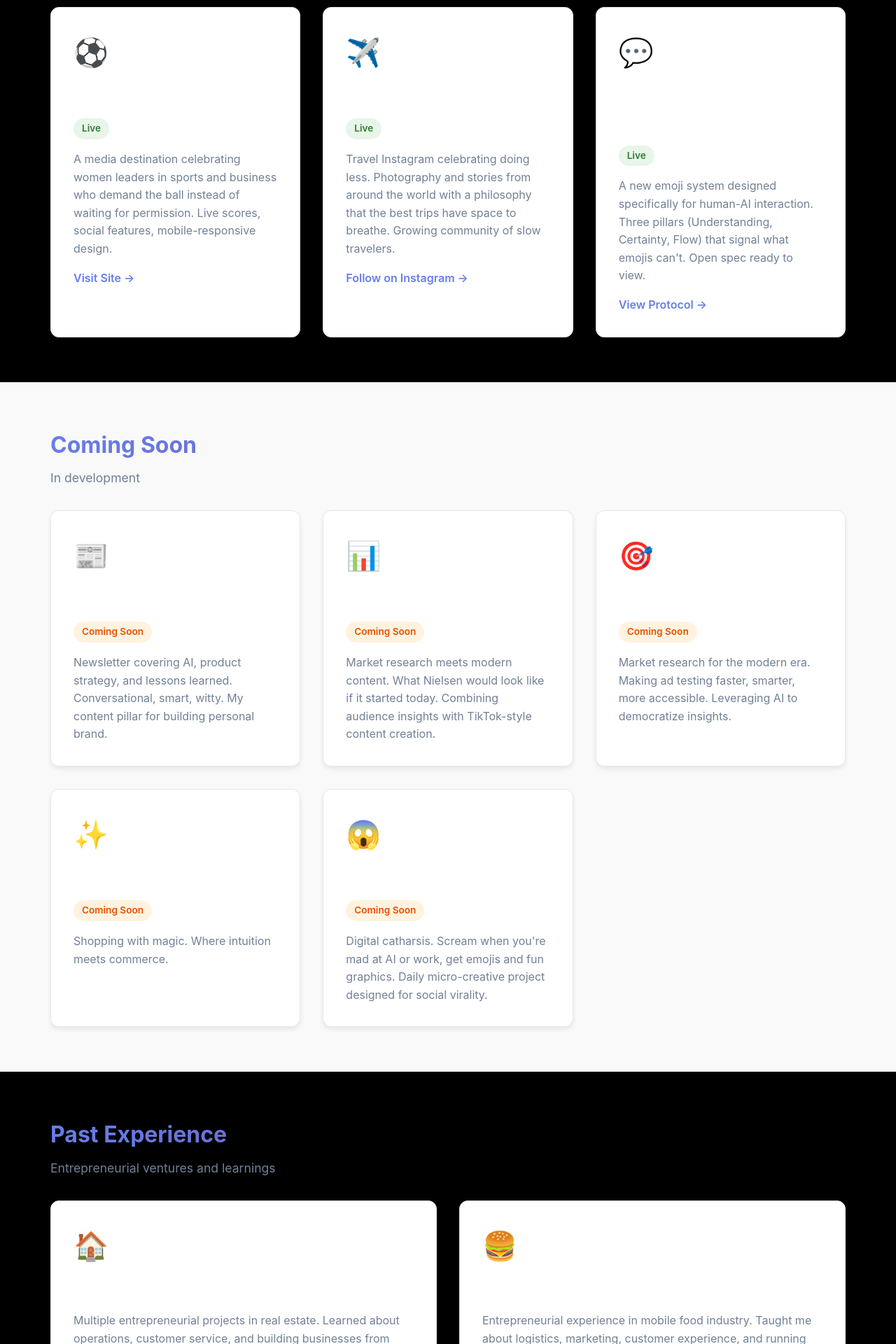
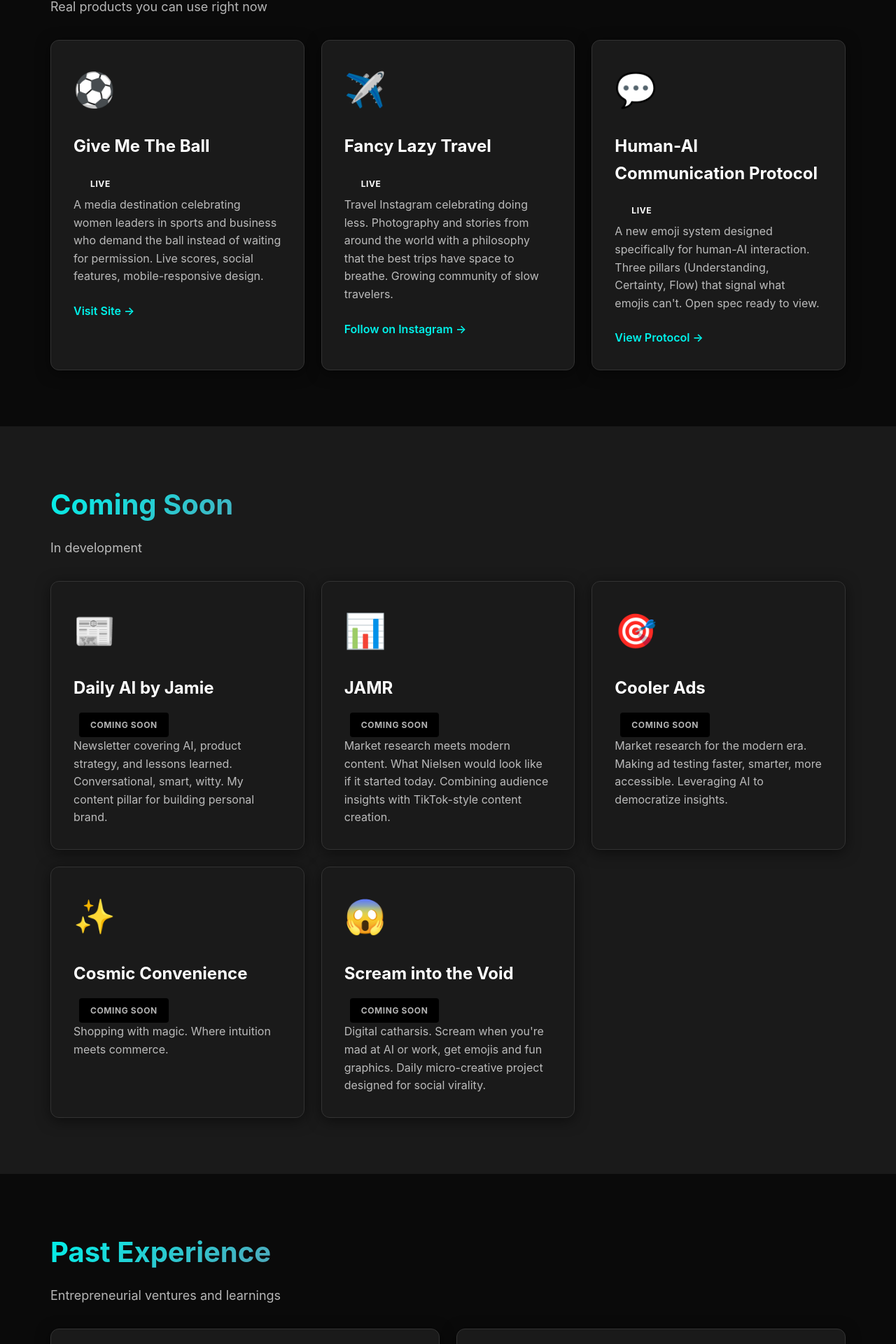
Before and after one commit to givemetheballai-debug/Buildwithjamie, a Next.js app: page /projects in a window 1280 px wide. Shown: the part 455-2375 px from the top of the page at 70% size. Built offline with nearby package versions, Linux system fonts and the light colour scheme.

Commit message:
Update page.js

```diff
--- a/app/projects/page.js
+++ b/app/projects/page.js
@@ -1,62 +1,6 @@
 import Navigation from '../../components/Navigation'
 import Footer from '../../components/Footer'
 import Link from 'next/link'
-
-const styles = {
-  pageHeader: {
-    marginTop: '70px',
-    padding: '4rem 2rem 2rem',
-    textAlign: 'center',
-    background: 'linear-gradient(135deg, #667eea 0%, #764ba2 100%)',
-    color: 'white'
-  },
-  section: {
-    padding: '4rem 2rem'
-  },
-  sectionAlt: {
-    padding: '4rem 2rem',
-    background: '#f9f9f9'
-  },
-  projectsGrid: {
-    display: 'grid',
-    gridTemplateColumns: 'repeat(auto-fit, minmax(350px, 1fr))',
-    gap: '2rem',
-    marginTop: '2rem'
-  },
-  projectCard: {
-    background: 'white',
-    borderRadius: '12px',
-    padding: '2rem',
-    boxShadow: '0 4px 6px rgba(0,0,0,0.07)',
-    border: '1px solid #e2e8f0',
-    transition: 'all 0.3s'
-  },
-  projectIcon: {
-    fontSize: '2.5rem',
-    marginBottom: '1rem'
-  },
-  tag: {
-    display: 'inline-block',
-    padding: '0.25rem 0.75rem',
-    borderRadius: '20px',
-    fontSize: '0.85rem',
-    fontWeight: 600,
-    marginBottom: '1rem'
-  },
-  tagLive: {
-    background: '#e8f5e9',
-    color: '#2e7d32'
-  },
-  tagComing: {
-    background: '#fff3e0',
-    color: '#e65100'
-  },
-  projectLink: {
-    color: '#667eea',
-    textDecoration: 'none',
-    fontWeight: 600
-  }
-}
 
 export const metadata = {
   title: 'Projects | Jamie Williams',
@@ -68,104 +12,136 @@ export default function Projects() {
     <>
       <Navigation />
 
-      <div style={styles.pageHeader}>
-        <h1 style={{fontSize: '3rem', marginBottom: '0.5rem'}}>All Projects</h1>
-        <p style={{fontSize: '1.2rem'}}>The things I've built, am building, and will build</p>
-      </div>
+      {/* Hero */}
+      <section className="section-hero text-center bg-gradient">
+        <div className="container">
+          <h1 className="text-5xl font-bold mb-sm">All Projects</h1>
+          <p className="text-xl">The things I've built, am building, and will build</p>
+        </div>
+      </section>
 
-      <section style={styles.section}>
-        <div className="container" style={{maxWidth: '1200px', margin: '0 auto'}}>
-          <h2 style={{fontSize: '2rem', marginBottom: '0.5rem', background: 'linear-gradient(135deg, #667eea 0%, #764ba2 100%)', WebkitBackgroundClip: 'text', WebkitTextFillColor: 'transparent'}}>Live & Shipping</h2>
-          <p style={{color: '#718096', marginBottom: '2rem', fontSize: '1.1rem'}}>Real products you can use right now</p>
+      {/* Live Projects */}
+      <section className="section bg-secondary">
+        <div className="container">
+          <h2 className="text-gradient text-4xl font-bold mb-sm">Live & Shipping</h2>
+          <p className="text-lg opacity-70 mb-lg">Real products you can use right now</p>
 
-          <div style={styles.projectsGrid}>
-            <div style={styles.projectCard}>
-              <div style={styles.projectIcon}>⚽</div>
-              <h3 style={{fontSize: '1.5rem', marginBottom: '0.5rem'}}>Give Me The Ball</h3>
-              <span style={{...styles.tag, ...styles.tagLive}}>Live</span>
-              <p style={{color: '#718096', marginBottom: '1rem', lineHeight: 1.6}}>A media destination celebrating women leaders in sports and business who demand the ball instead of waiting for permission. Live scores, social features, mobile-responsive design.</p>
-              <a href="https://givemetheball.com" target="_blank" style={styles.projectLink}>Visit Site →</a>
+          <div className="grid grid-3 gap-md">
+            <div className="card">
+              <div className="text-5xl mb-md">⚽</div>
+              <h3 className="text-2xl font-bold mb-sm">Give Me The Ball</h3>
+              <span className="badge badge-live">Live</span>
+              <p className="text-base opacity-70 mb-md" style={{lineHeight: 1.6}}>
+                A media destination celebrating women leaders in sports and business who demand the ball instead of waiting for permission. Live scores, social features, mobile-responsive design.
+              </p>
+              <a href="https://givemetheball.com" target="_blank" className="text-cyan font-semibold no-underline">
+                Visit Site →
+              </a>
             </div>
 
-            <div style={styles.projectCard}>
-              <div style={styles.projectIcon}>✈️</div>
-              <h3 style={{fontSize: '1.5rem', marginBottom: '0.5rem'}}>Fancy Lazy Travel</h3>
-              <span style={{...styles.tag, ...styles.tagLive}}>Live</span>
-              <p style={{color: '#718096', marginBottom: '1rem', lineHeight: 1.6}}>Travel Instagram celebrating doing less. Photography and stories from around the world with a philosophy that the best trips have space to breathe. Growing community of slow travelers.</p>
-              <a href="https://instagram.com/fancylazytravel" target="_blank" style={styles.projectLink}>Follow on Instagram →</a>
+            <div className="card">
+              <div className="text-5xl mb-md">✈️</div>
+              <h3 className="text-2xl font-bold mb-sm">Fancy Lazy Travel</h3>
+              <span className="badge badge-live">Live</span>
+              <p className="text-base opacity-70 mb-md" style={{lineHeight: 1.6}}>
+                Travel Instagram celebrating doing less. Photography and stories from around the world with a philosophy that the best trips have space to breathe. Growing community of slow travelers.
+              </p>
+              <a href="https://instagram.com/fancylazytravel" target="_blank" className="text-cyan font-semibold no-underline">
+                Follow on Instagram →
+              </a>
             </div>
 
-            <div style={styles.projectCard}>
-              <div style={styles.projectIcon}>💬</div>
-              <h3 style={{fontSize: '1.5rem', marginBottom: '0.5rem'}}>Human-AI Communication Protocol</h3>
-              <span style={{...styles.tag, ...styles.tagLive}}>Live</span>
-              <p style={{color: '#718096', marginBottom: '1rem', lineHeight: 1.6}}>A new emoji system designed specifically for human-AI interaction. Three pillars (Understanding, Certainty, Flow) that signal what emojis can't. Open spec ready to view.</p>
-              <Link href="/protocol" style={styles.projectLink}>View Protocol →</Link>
+            <div className="card">
+              <div className="text-5xl mb-md">💬</div>
+              <h3 className="text-2xl font-bold mb-sm">Human-AI Communication Protocol</h3>
+              <span className="badge badge-live">Live</span>
+              <p className="text-base opacity-70 mb-md" style={{lineHeight: 1.6}}>
+                A new emoji system designed specifically for human-AI interaction. Three pillars (Understanding, Certainty, Flow) that signal what emojis can't. Open spec ready to view.
+              </p>
+              <Link href="/protocol" className="text-cyan font-semibold no-underline">
+                View Protocol →
+              </Link>
             </div>
           </div>
         </div>
       </section>
 
-      <section style={styles.sectionAlt}>
-        <div className="container" style={{maxWidth: '1200px', margin: '0 auto'}}>
-          <h2 style={{fontSize: '2rem', marginBottom: '0.5rem', background: 'linear-gradient(135deg, #667eea 0%, #764ba2 100%)', WebkitBackgroundClip: 'text', WebkitTextFillColor: 'transparent'}}>Coming Soon</h2>
-          <p style={{color: '#718096', marginBottom: '2rem', fontSize: '1.1rem'}}>In development</p>
+      {/* Coming Soon */}
+      <section className="section bg-tertiary">
+        <div className="container">
+          <h2 className="text-gradient text-4xl font-bold mb-sm">Coming Soon</h2>
+          <p className="text-lg opacity-70 mb-lg">In development</p>
 
-          <div style={styles.projectsGrid}>
-            <div style={styles.projectCard}>
-              <div style={styles.projectIcon}>📰</div>
-              <h3 style={{fontSize: '1.5rem', marginBottom: '0.5rem'}}>Daily AI by Jamie</h3>
-              <span style={{...styles.tag, ...styles.tagComing}}>Coming Soon</span>
-              <p style={{color: '#718096', lineHeight: 1.6}}>Newsletter covering AI, product strategy, and lessons learned. Conversational, smart, witty. My content pillar for building personal brand.</p>
+          <div className="grid grid-3 gap-md">
+            <div className="card">
+              <div className="text-5xl mb-md">📰</div>
+              <h3 className="text-2xl font-bold mb-sm">Daily AI by Jamie</h3>
+              <span className="badge badge-coming-soon">Coming Soon</span>
+              <p className="text-base opacity-70" style={{lineHeight: 1.6}}>
+                Newsletter covering AI, product strategy, and lessons learned. Conversational, smart, witty. My content pillar for building personal brand.
+              </p>
             </div>
 
-            <div style={styles.projectCard}>
-              <div style={styles.projectIcon}>📊</div>
-              <h3 style={{fontSize: '1.5rem', marginBottom: '0.5rem'}}>JAMR</h3>
-              <span style={{...styles.tag, ...styles.tagComing}}>Coming Soon</span>
-              <p style={{color: '#718096', lineHeight: 1.6}}>Market research meets modern content. What Nielsen would look like if it started today. Combining audience insights with TikTok-style content creation.</p>
+            <div className="card">
+              <div className="text-5xl mb-md">📊</div>
+              <h3 className="text-2xl font-bold mb-sm">JAMR</h3>
+              <span className="badge badge-coming-soon">Coming Soon</span>
+              <p className="text-base opacity-70" style={{lineHeight: 1.6}}>
+                Market research meets modern content. What Nielsen would look like if it started today. Combining audience insights with TikTok-style content creation.
+              </p>
             </div>
 
-            <div style={styles.projectCard}>
-              <div style={styles.projectIcon}>🎯</div>
-              <h3 style={{fontSize: '1.5rem', marginBottom: '0.5rem'}}>Cooler Ads</h3>
-              <span style={{...styles.tag, ...styles.tagComing}}>Coming Soon</span>
-              <p style={{color: '#718096', lineHeight: 1.6}}>Market research for the modern era. Making ad testing faster, smarter, more accessible. Leveraging AI to democratize insights.</p>
+            <div className="card">
+              <div className="text-5xl mb-md">🎯</div>
+              <h3 className="text-2xl font-bold mb-sm">Cooler Ads</h3>
+              <span className="badge badge-coming-soon">Coming Soon</span>
+              <p className="text-base opacity-70" style={{lineHeight: 1.6}}>
+                Market research for the modern era. Making ad testing faster, smarter, more accessible. Leveraging AI to democratize insights.
+              </p>
             </div>
 
-            <div style={styles.projectCard}>
-              <div style={styles.projectIcon}>✨</div>
-              <h3 style={{fontSize: '1.5rem', marginBottom: '0.5rem'}}>Cosmic Convenience</h3>
-              <span style={{...styles.tag, ...styles.tagComing}}>Coming Soon</span>
-              <p style={{color: '#718096', lineHeight: 1.6}}>Shopping with magic. Where intuition meets commerce.</p>
+            <div className="card">
+              <div className="text-5xl mb-md">✨</div>
+              <h3 className="text-2xl font-bold mb-sm">Cosmic Convenience</h3>
+              <span className="badge badge-coming-soon">Coming Soon</span>
+              <p className="text-base opacity-70" style={{lineHeight: 1.6}}>
+                Shopping with magic. Where intuition meets commerce.
+              </p>
             </div>
 
-            <div style={styles.projectCard}>
-              <div style={styles.projectIcon}>😱</div>
-              <h3 style={{fontSize: '1.5rem', marginBottom: '0.5rem'}}>Scream into the Void</h3>
-              <span style={{...styles.tag, ...styles.tagComing}}>Coming Soon</span>
-              <p style={{color: '#718096', lineHeight: 1.6}}>Digital catharsis. Scream when you're mad at AI or work, get emojis and fun graphics. Daily micro-creative project designed for social virality.</p>
+            <div className="card">
+              <div className="text-5xl mb-md">😱</div>
+              <h3 className="text-2xl font-bold mb-sm">Scream into the Void</h3>
+              <span className="badge badge-coming-soon">Coming Soon</span>
+              <p className="text-base opacity-70" style={{lineHeight: 1.6}}>
+                Digital catharsis. Scream when you're mad at AI or work, get emojis and fun graphics. Daily micro-creative project designed for social virality.
+              </p>
             </div>
           </div>
         </div>
       </section>
 
-      <section style={styles.section}>
-        <div className="container" style={{maxWidth: '1200px', margin: '0 auto'}}>
-          <h2 style={{fontSize: '2rem', marginBottom: '0.5rem', background: 'linear-gradient(135deg, #667eea 0%, #764ba2 100%)', WebkitBackgroundClip: 'text', WebkitTextFillColor: 'transparent'}}>Past Experience</h2>
-          <p style={{color: '#718096', marginBottom: '2rem', fontSize: '1.1rem'}}>Entrepreneurial ventures and learnings</p>
+      {/* Past Experience */}
+      <section className="section bg-secondary">
+        <div className="container">
+          <h2 className="text-gradient text-4xl font-bold mb-sm">Past Experience</h2>
+          <p className="text-lg opacity-70 mb-lg">Entrepreneurial ventures and learnings</p>
 
-          <div style={styles.projectsGrid}>
-            <div style={styles.projectCard}>
-              <div style={styles.projectIcon}>🏠</div>
-              <h3 style={{fontSize: '1.5rem', marginBottom: '0.5rem'}}>Real Estate Ventures</h3>
-              <p style={{color: '#718096', lineHeight: 1.6}}>Multiple entrepreneurial projects in real estate. Learned about operations, customer service, and building businesses from scratch. Skills that transfer directly to product building.</p>
+          <div className="grid grid-3 gap-md">
+            <div className="card">
+              <div className="text-5xl mb-md">🏠</div>
+              <h3 className="text-2xl font-bold mb-sm">Real Estate Ventures</h3>
+              <p className="text-base opacity-70" style={{lineHeight: 1.6}}>
+                Multiple entrepreneurial projects in real estate. Learned about operations, customer service, and building businesses from scratch. Skills that transfer directly to product building.
+              </p>
             </div>
 
-            <div style={styles.projectCard}>
-              <div style={styles.projectIcon}>🍔</div>
-              <h3 style={{fontSize: '1.5rem', marginBottom: '0.5rem'}}>Mobile Food Service</h3>
-              <p style={{color: '#718096', lineHeight: 1.6}}>Entrepreneurial experience in mobile food industry. Taught me about logistics, marketing, customer experience, and running lean operations. First-hand lesson in building something people want.</p>
+            <div className="card">
+              <div className="text-5xl mb-md">🍔</div>
+              <h3 className="text-2xl font-bold mb-sm">Mobile Food Service</h3>
+              <p className="text-base opacity-70" style={{lineHeight: 1.6}}>
+                Entrepreneurial experience in mobile food industry. Taught me about logistics, marketing, customer experience, and running lean operations. First-hand lesson in building something people want.
+              </p>
             </div>
           </div>
         </div>
```
